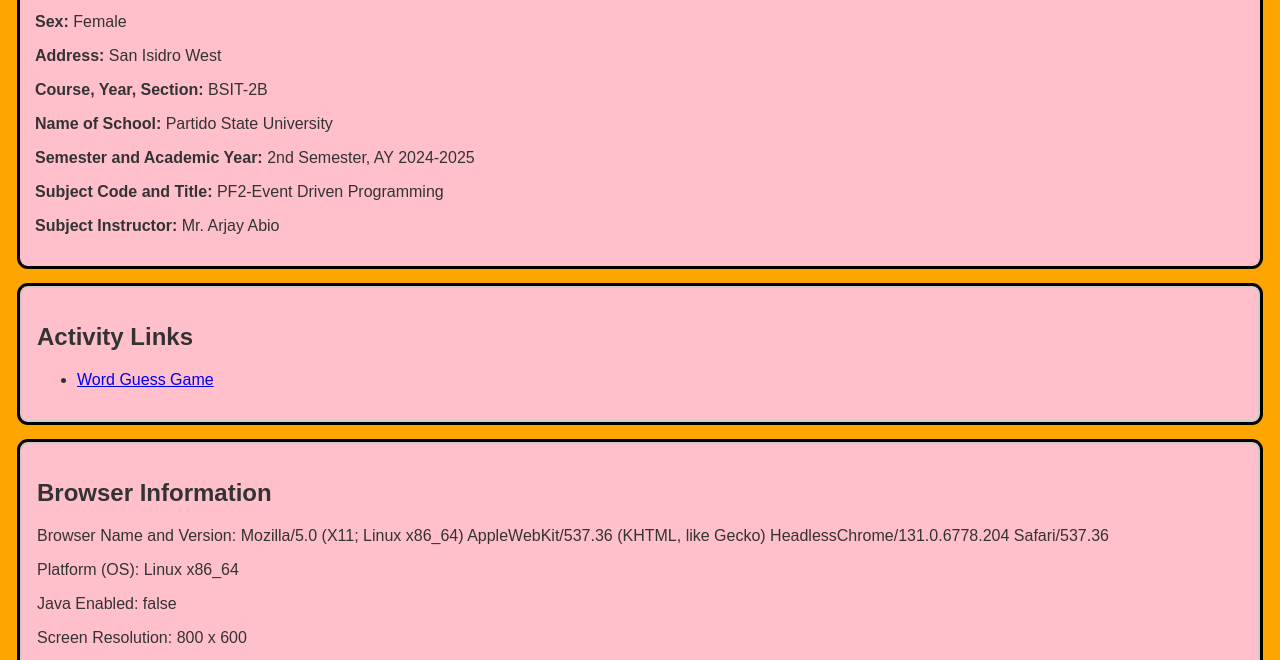
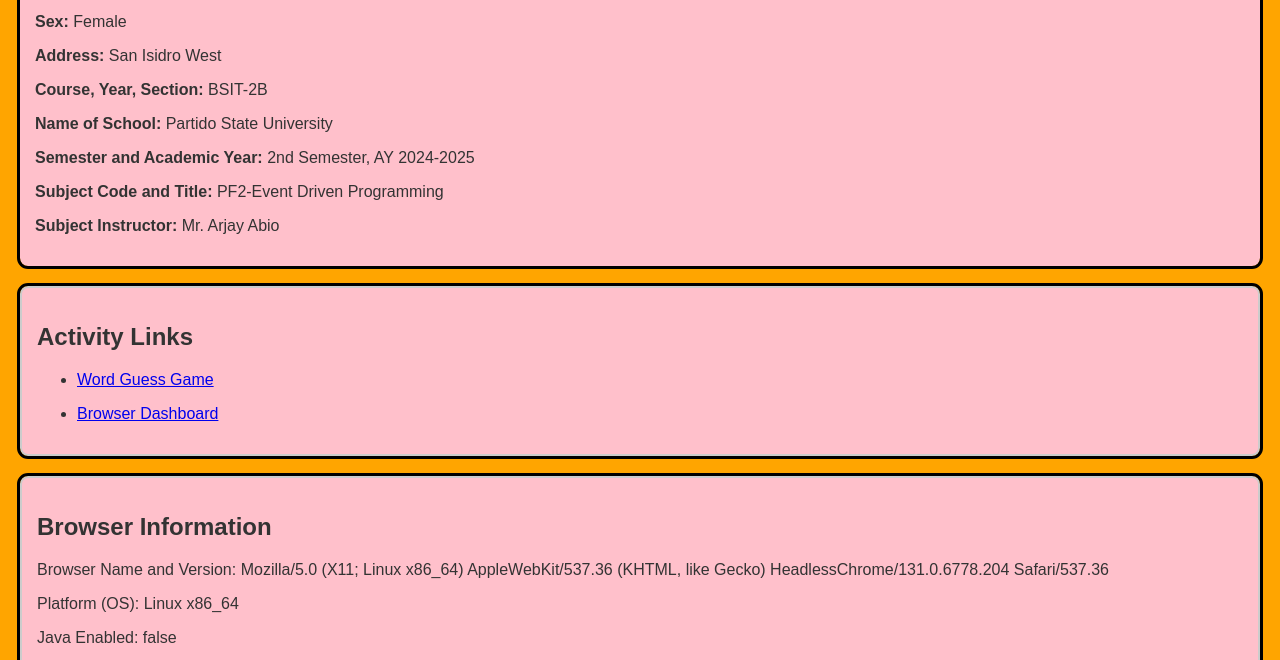
Before and after one commit to PrincessIrish/Browser-Dashboard, a plain HTML site: page index.html in a window 1280 px wide. Shown: the part 136-796 px from the top of the page. Drawn offline with Linux system fonts and the light colour scheme.

Commit message:
Update index.html

```diff
--- a/index.html
+++ b/index.html
@@ -59,6 +59,10 @@ This HTML file is a Browser Environment Dashboard created for a web development
         <ul>
             <li><a href="https://princessirish.github.io/Word-Guess-Game-/" target="_blank">Word Guess Game</a></li>
         </ul>
+        <ul>
+            <li><a href="https://princessirish.github.io/Word-Guess-Game-/" target="_blank">Browser Dashboard</a>
+           </li>
+        </ul>
     </section>
 
     <section style="background-color: Pink; border: 2px solid #ccc; padding: 15px; border-radius: 8px; margin-bottom: 20px; outline: 3px solid black;"
@@ -78,6 +82,7 @@ This HTML file is a Browser Environment Dashboard created for a web development
         <p id="currentURL"></p>
         <p id="hostname"></p>
         <p id="pageTitle"></p>
+
         <button onclick="changeTitle()">Change Page Title</button>
     </section>
     <section style="background-color: Pink; border: 2px solid #ccc; padding: 15px; border-radius: 8px; margin-bottom: 20px; outline: 3px solid black; "
```
